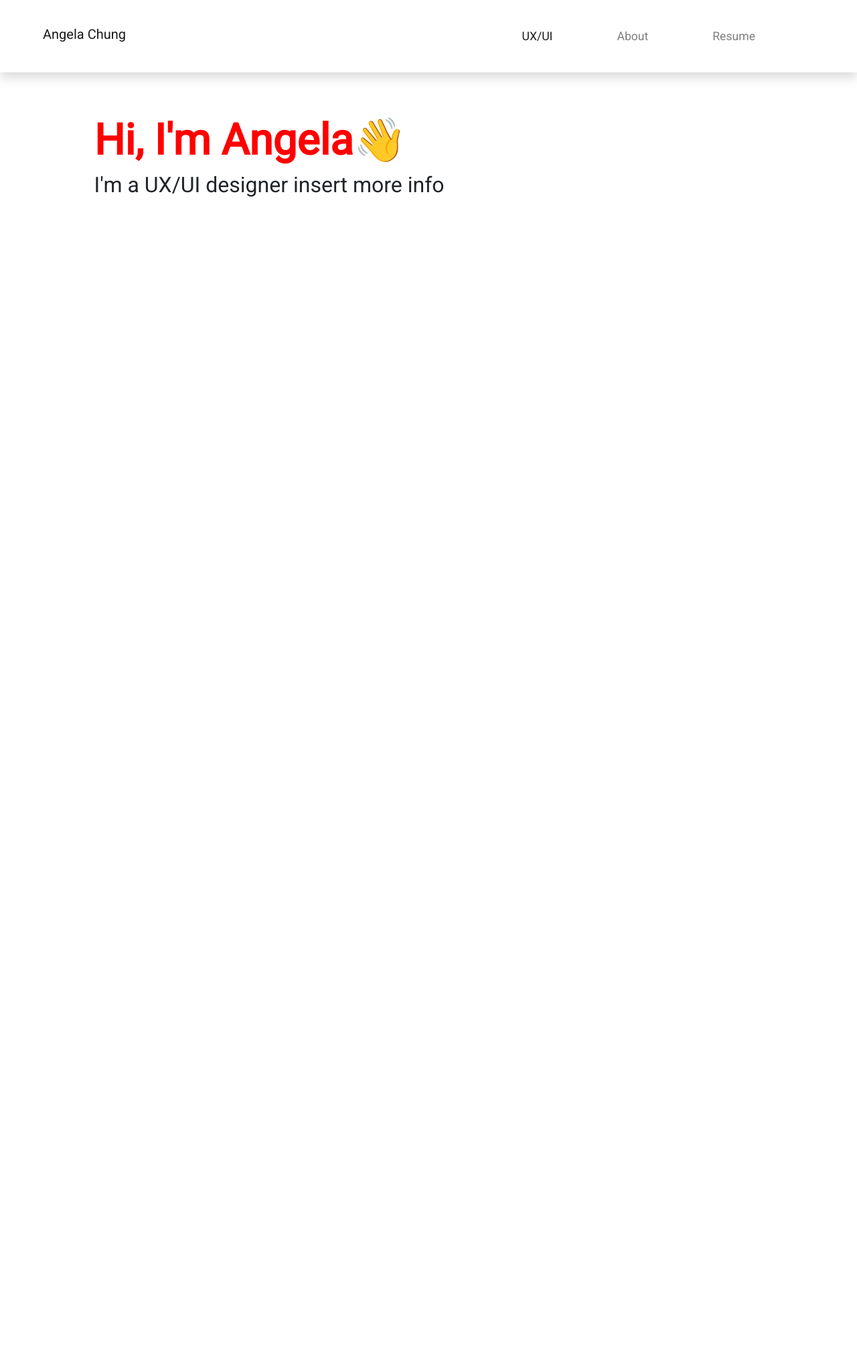
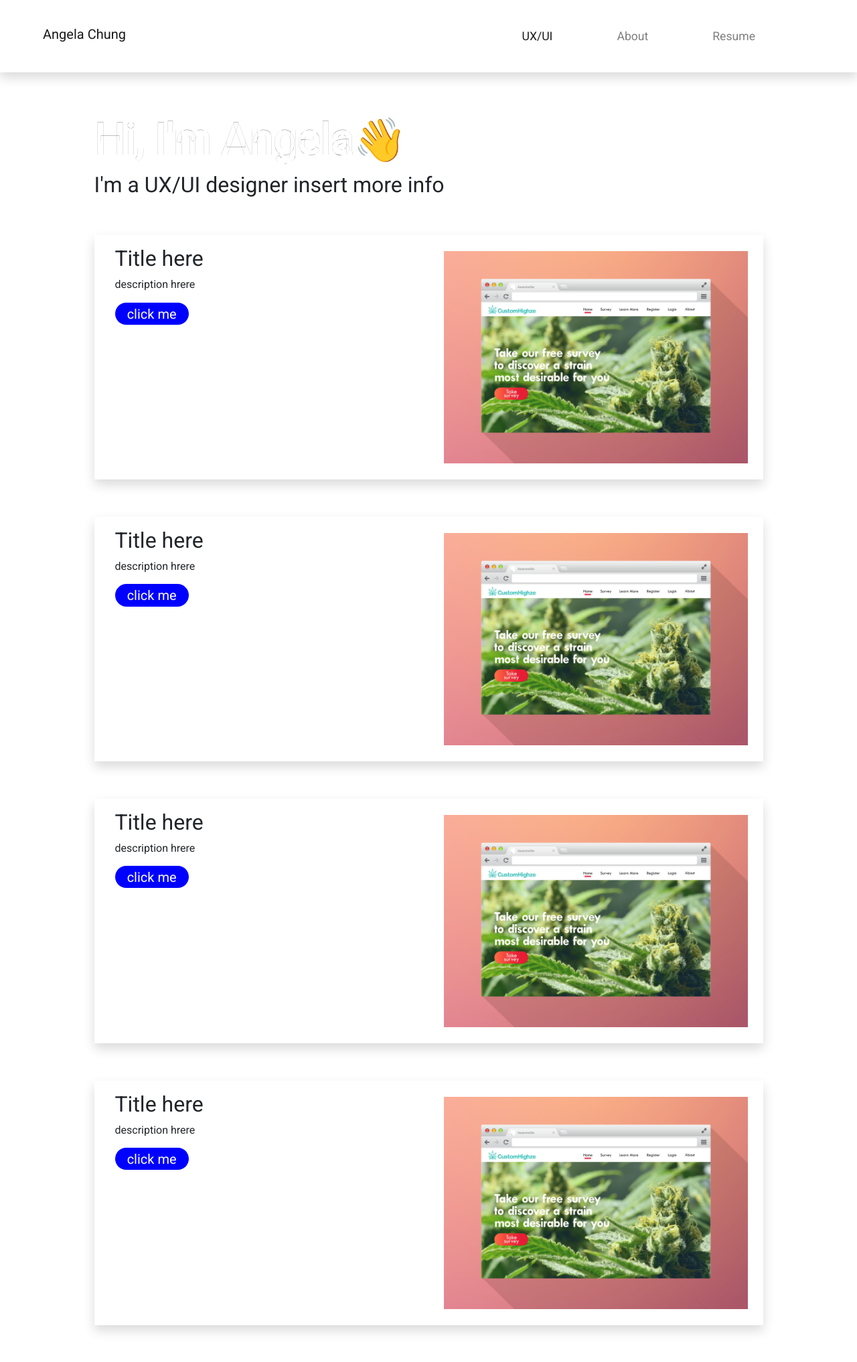
Before and after one commit to angelacchung/PORTFOLIO, a PHP site: page / in a window 1280 px wide. Shown: the whole page at 67% size. Before the commit the page ends 294 px from the top, so only its background shows below. Run offline with PHP 8.4, Linux system fonts and the light colour scheme; style sheets or scripts are compiled from the project's sources.

Commit message:
7tytyhfgh

```diff
--- a/css/main.css
+++ b/css/main.css
@@ -22,9 +22,24 @@ nav {
   display: inline;
 }
 
+.button {
+  background-color: blue;
+  border-radius: 60px;
+  width: 100%;
+  color: white;
+  padding: 1% 4% 1% 4%;
+  font-weight: 500;
+  font-size: 20px;
+}
+
 .intro h1 {
-  font-weight: 600;
+  font-weight: bold;
   font-size: 4rem;
+  color: white;
+}
+.intro h1 .outline {
+  -webkit-text-stroke-width: 0.1px;
+  -webkit-text-stroke-color: black;
 }
 .intro h3 {
   font-size: 2rem;
--- a/css/main.scss
+++ b/css/main.scss
@@ -17,11 +17,25 @@ header{
 nav{
     display:inline;
 }
+.button{
+    background-color:blue;
+    border-radius:60px;
+    width:100%;
+    color:white;
+    padding: 1% 4% 1% 4%;
+    font-weight:500;
+    font-size:20px;
+}
 .intro{
 
     h1{
-        font-weight:600;
+        font-weight:bold;
         font-size:4rem;
+        color:white;
+        .outline{
+        -webkit-text-stroke-width: 0.1px;
+        -webkit-text-stroke-color: black;
+        }
     }
     h3{
         font-size:2rem;
--- a/css/mediaqueries.scss
+++ b/css/mediaqueries.scss
@@ -1,9 +1,7 @@
 // Small devices (landscape phones, 576px and up)
 @media (min-width: 576px) {
 
-   h1{
-       color:red;
-   }
+
   }
   // Medium devices (tablets, 768px and up)
   @media (min-width: 768px) {
--- a/index.html
+++ b/index.html
@@ -37,15 +37,68 @@
 <main>
 <div class="container">
     <div class="intro">
-    <h1 class="h1">Hi, I'm Angela👋</h1>
-    <h3 class="h3">I'm a UX/UI designer insert more info</h3>
+      <h1 class="h1"><span class="outline">Hi, I'm Angela</span>👋</h1>
+      <h3 class="h3">I'm a UX/UI designer insert more info</h3>
+    </div>
+
+    <div class="row shadow intro p-3">
+      <div class="col-sm">
+          <h3>Title here</h3>
+          <p>description hrere</p>
+          <a href="#" class="button ">click me</a>
+      </div>
+
+        <div class="col-sm">
+        <img class="img-fluid m-2" alt="Responsive image" src="img/proj-1.png">
+        </div>
+      </div>
+      <div class="row shadow intro p-3">
+          <div class="col-sm">
+              <h3>Title here</h3>
+              <p>description hrere</p>
+              <a href="#" class="button ">click me</a>
+          </div>
+
+            <div class="col-sm">
+            <img class="img-fluid m-2" alt="Responsive image" src="img/proj-1.png">
+            </div>
+          </div>
+          <div class="row shadow intro p-3">
+              <div class="col-sm">
+                  <h3>Title here</h3>
+                  <p>description hrere</p>
+                  <a href="#" class="button ">click me</a>
+              </div>
+
+                <div class="col-sm">
+                <img class="img-fluid m-2" alt="Responsive image" src="img/proj-1.png">
+                </div>
+              </div>
+              <div class="row shadow intro p-3">
+                  <div class="col-sm">
+                      <h3>Title here</h3>
+                      <p>description hrere</p>
+                      <a href="#" class="button ">click me</a>
+                  </div>
+
+                    <div class="col-sm">
+                    <img class="img-fluid m-2" alt="Responsive image" src="img/proj-1.png">
+                    </div>
+                  </div>
+
+                </div>
+            </div>
+
+        </div>
+
+
     </div>
 
 
 
 
 
-    </div>
+</div>
 
 
 
```
Also changed, not shown: about.html (+28 -3 lines), img/proj-1.png (added), 1 other file.
